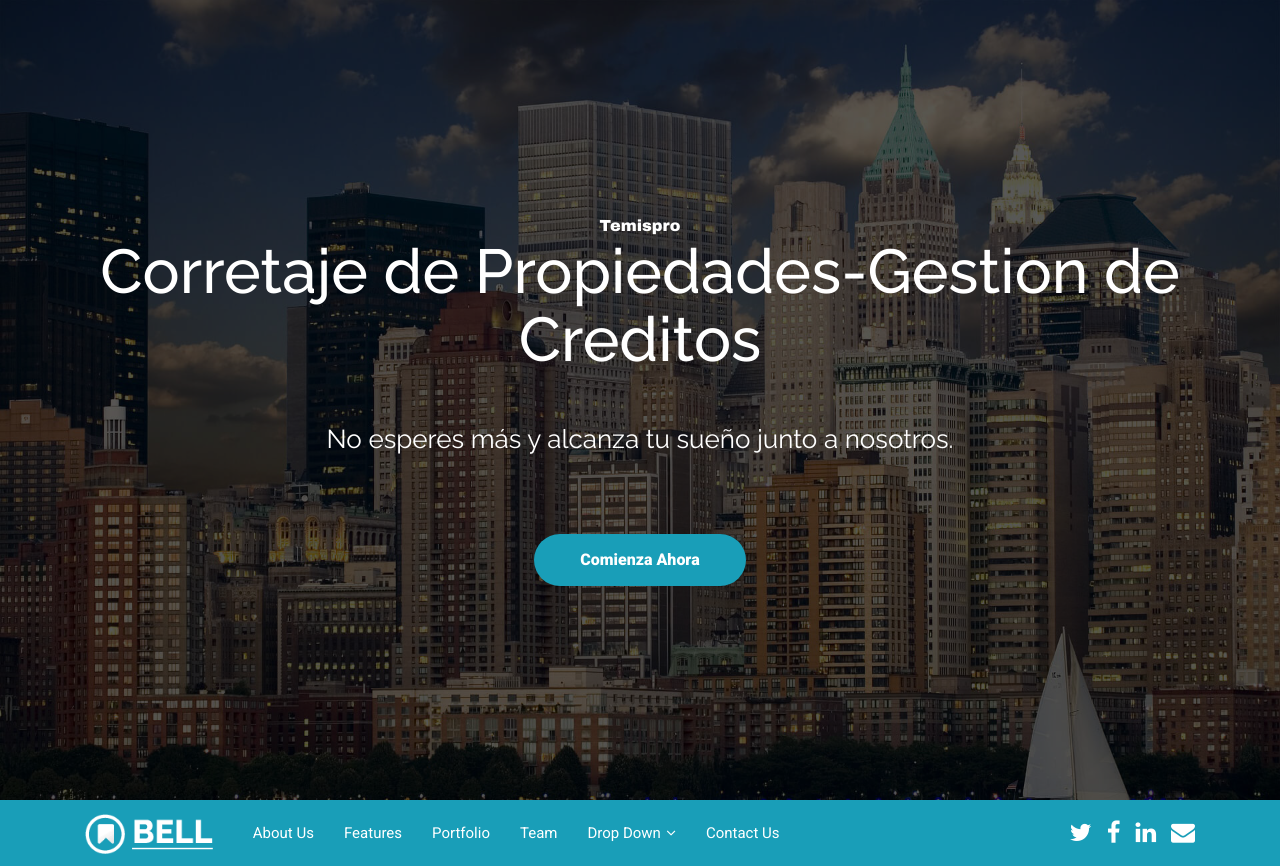
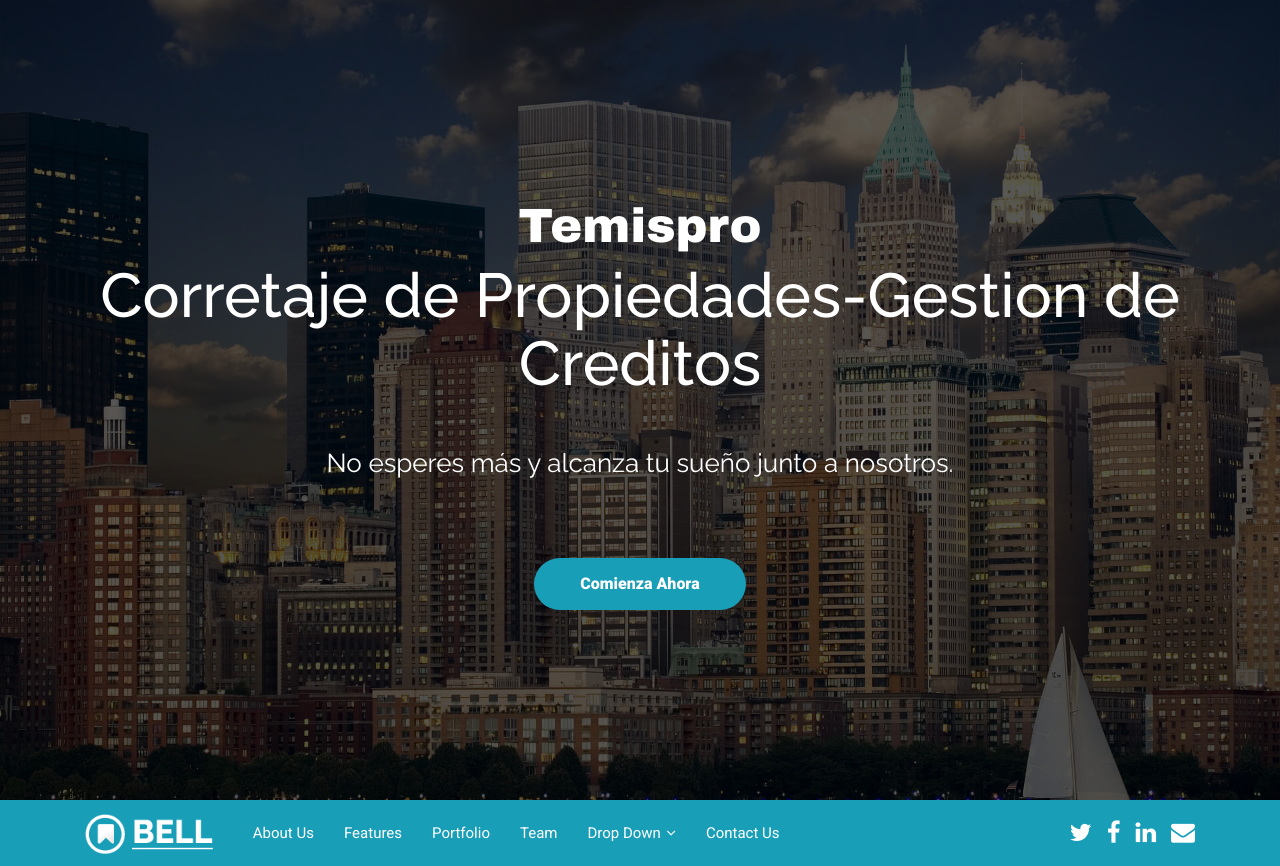
Before and after one commit to lestertemis/temispro, a plain HTML site: page index.html in a window 1280 px wide. Shown: the top 866 px of the page. Drawn offline with Linux system fonts and the light colour scheme.

Commit message:
Update index.html

```diff
--- a/index.html
+++ b/index.html
@@ -53,7 +53,7 @@
       <div class="container text-center">
         <div class="row">
           <div class="col-md-12">
-            <font face="arial black"><center>Temispro</center></font>
+            <font size="30%" face="arial black"><center>Temispro</center></font>
           </div>
         </div>
 
```
